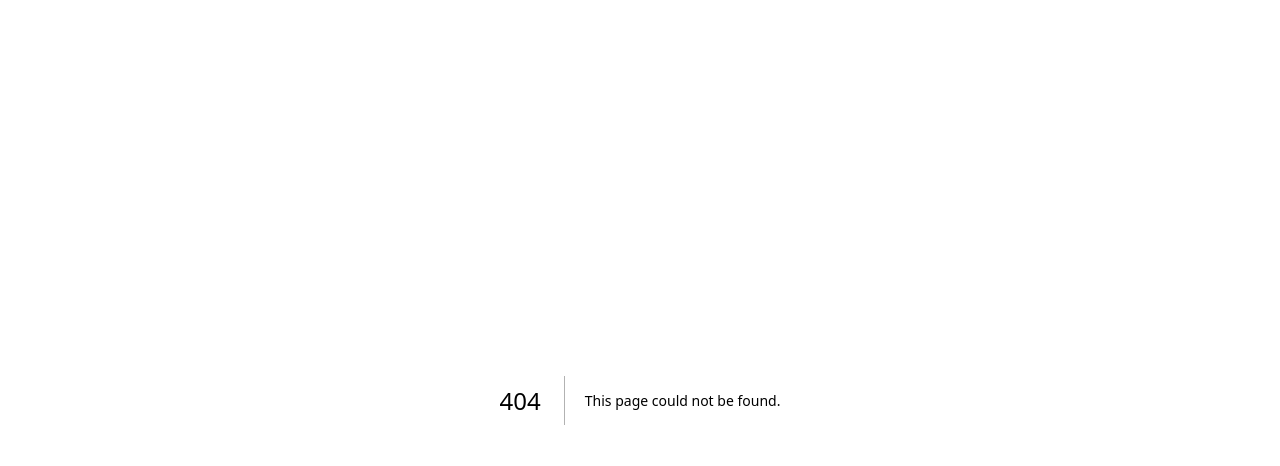
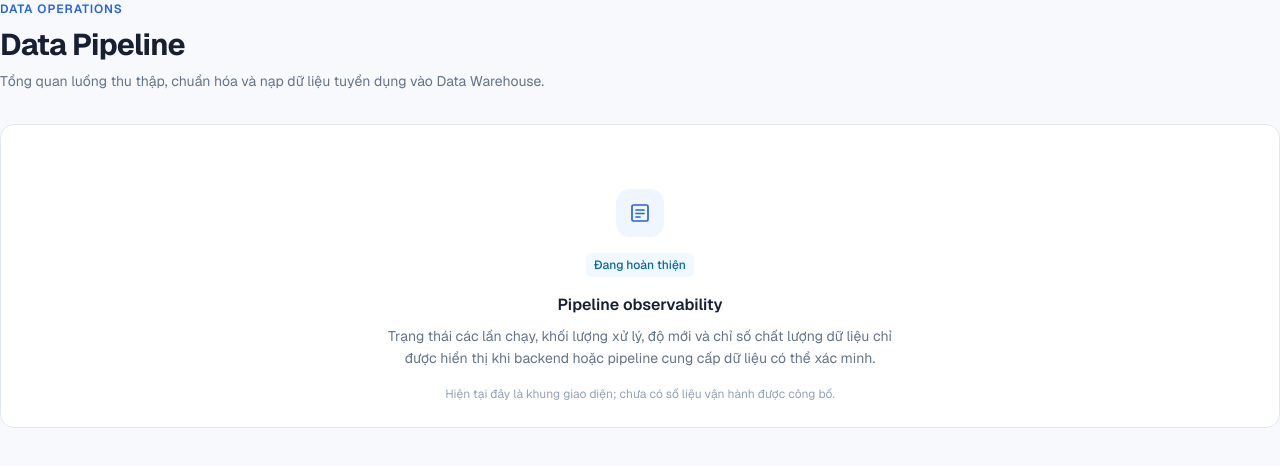
Before and after one commit to VoHoangPhucDTA/job-discovery-platform, a Next.js app in the folder frontend/: page /pipeline in a window 1280 px wide. Before the commit this address had no page. Shown: the top 466 px of the page. Built offline with nearby package versions, Linux system fonts and the light colour scheme.

Commit message:
feat(ui): add data pipeline route scaffold

```diff
--- /dev/null
+++ b/frontend/app/pipeline/page.tsx
@@ -0,0 +1,24 @@
+import { PageHeader } from "../components/ui/page-header";
+import { SectionPlaceholder } from "../components/ui/section-placeholder";
+
+export const metadata = {
+  title: "Data Pipeline",
+  description: "Theo dõi kiến trúc xử lý và chất lượng dữ liệu tuyển dụng.",
+};
+
+export default function PipelinePage() {
+  return (
+    <div className="space-y-8">
+      <PageHeader
+        eyebrow="DATA OPERATIONS"
+        title="Data Pipeline"
+        description="Tổng quan luồng thu thập, chuẩn hóa và nạp dữ liệu tuyển dụng vào Data Warehouse."
+      />
+      <SectionPlaceholder
+        title="Pipeline observability"
+        description="Trạng thái các lần chạy, khối lượng xử lý, độ mới và chỉ số chất lượng dữ liệu chỉ được hiển thị khi backend hoặc pipeline cung cấp dữ liệu có thể xác minh."
+        note="Hiện tại đây là khung giao diện; chưa có số liệu vận hành được công bố."
+      />
+    </div>
+  );
+}
```
